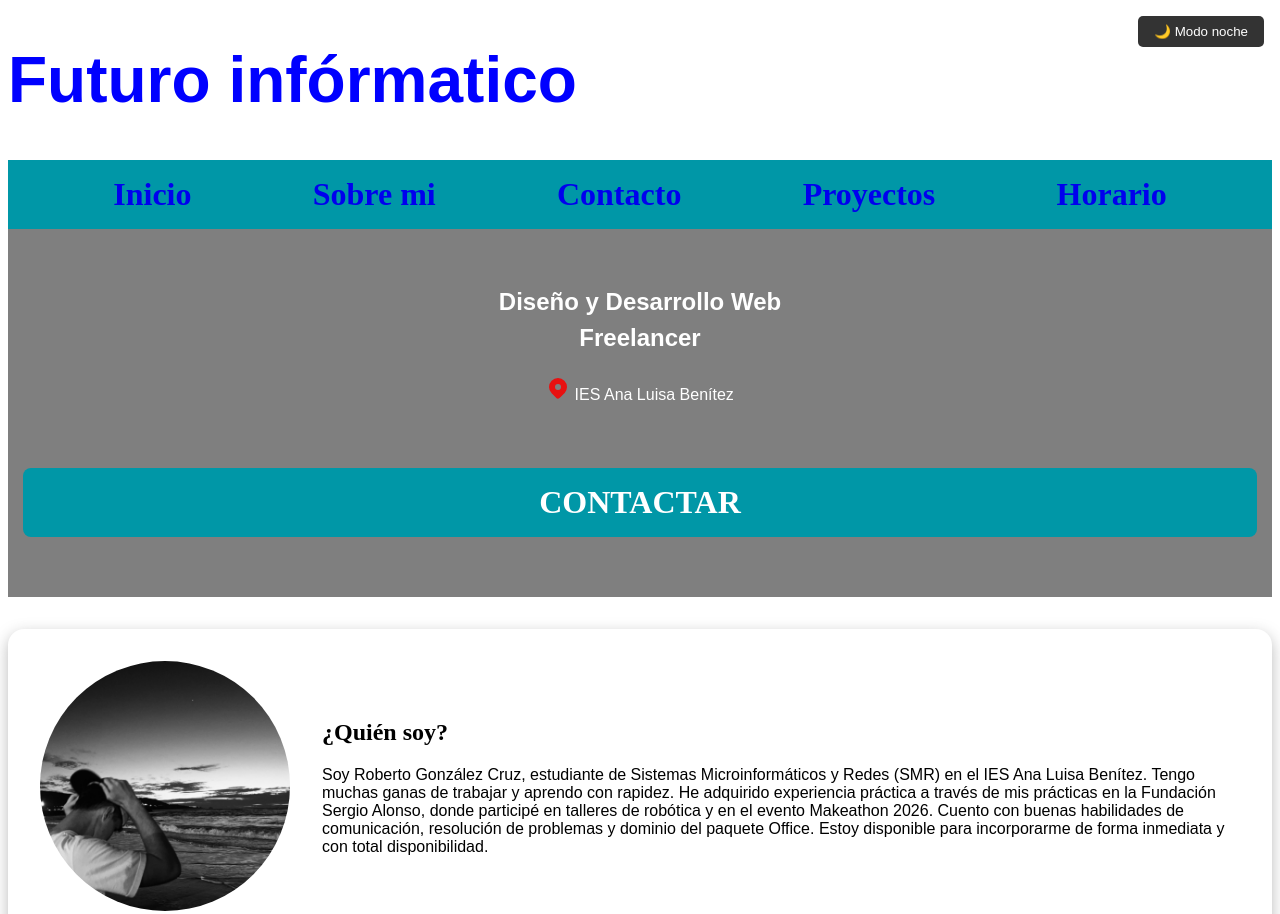
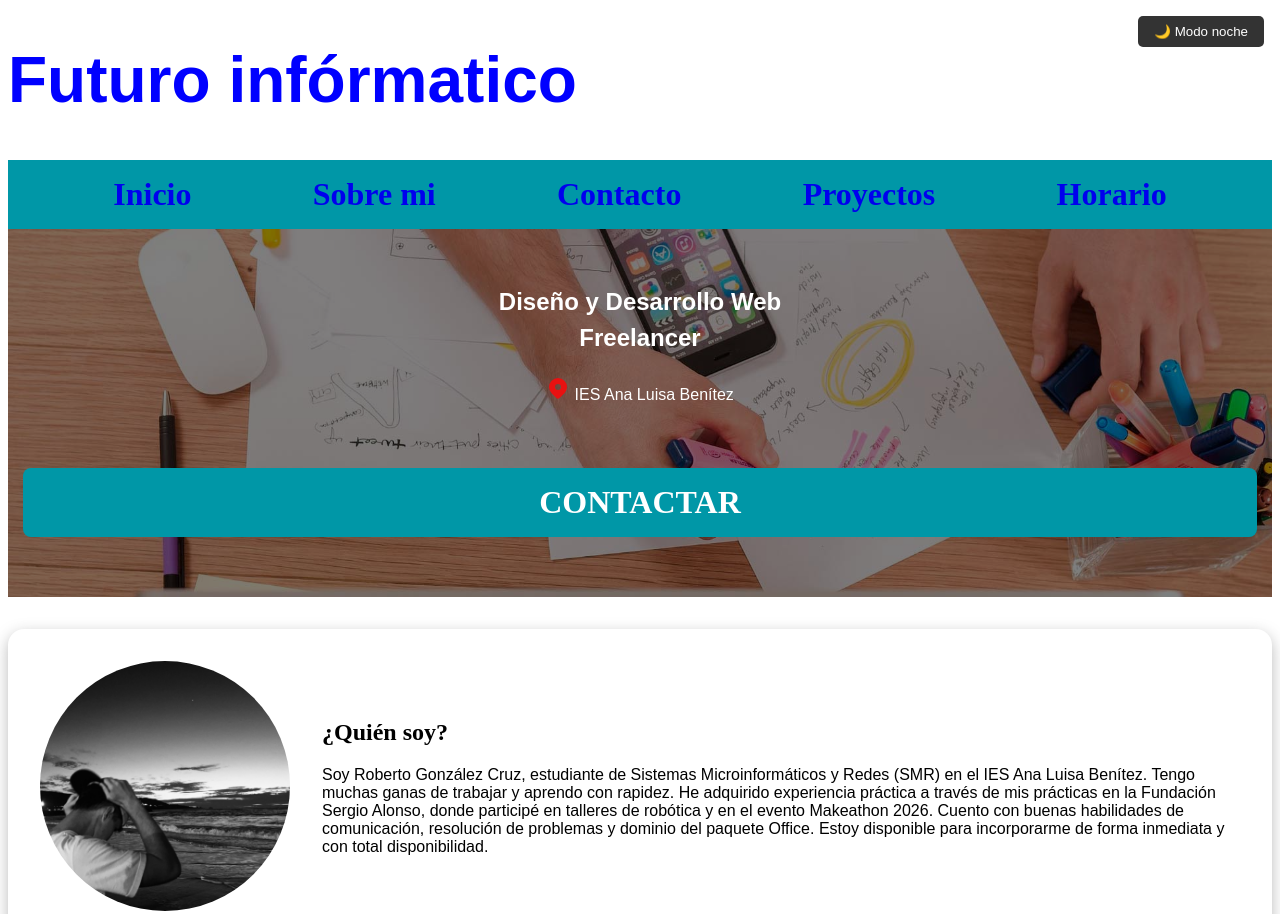
Before and after one commit to dartaxc-ux/Portfolio-Personal, a plain HTML site: page index.html in a window 1280 px wide. Shown: the top 914 px of the page. Drawn offline with Linux system fonts and the light colour scheme.

Commit message:
cambio path correcto

```diff
--- a/css/styles.css
+++ b/css/styles.css
@@ -136,7 +136,7 @@ h1 {
 }
 
 .hero{
-  background-image: url(./images/hero.jpg);
+  background-image: url(../images/hero.jpg);
   background-repeat: no-repeat;
   background-size: cover;
   height: 23rem;
```
